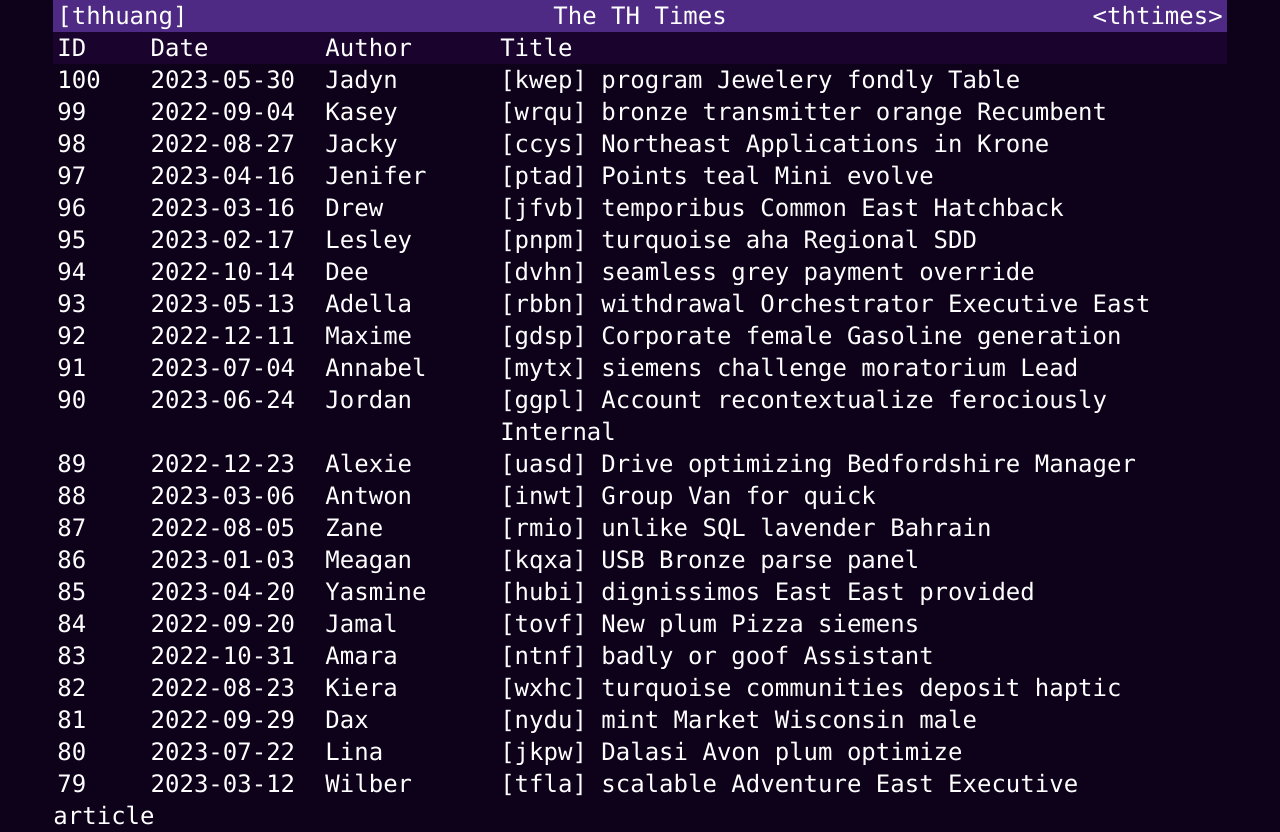
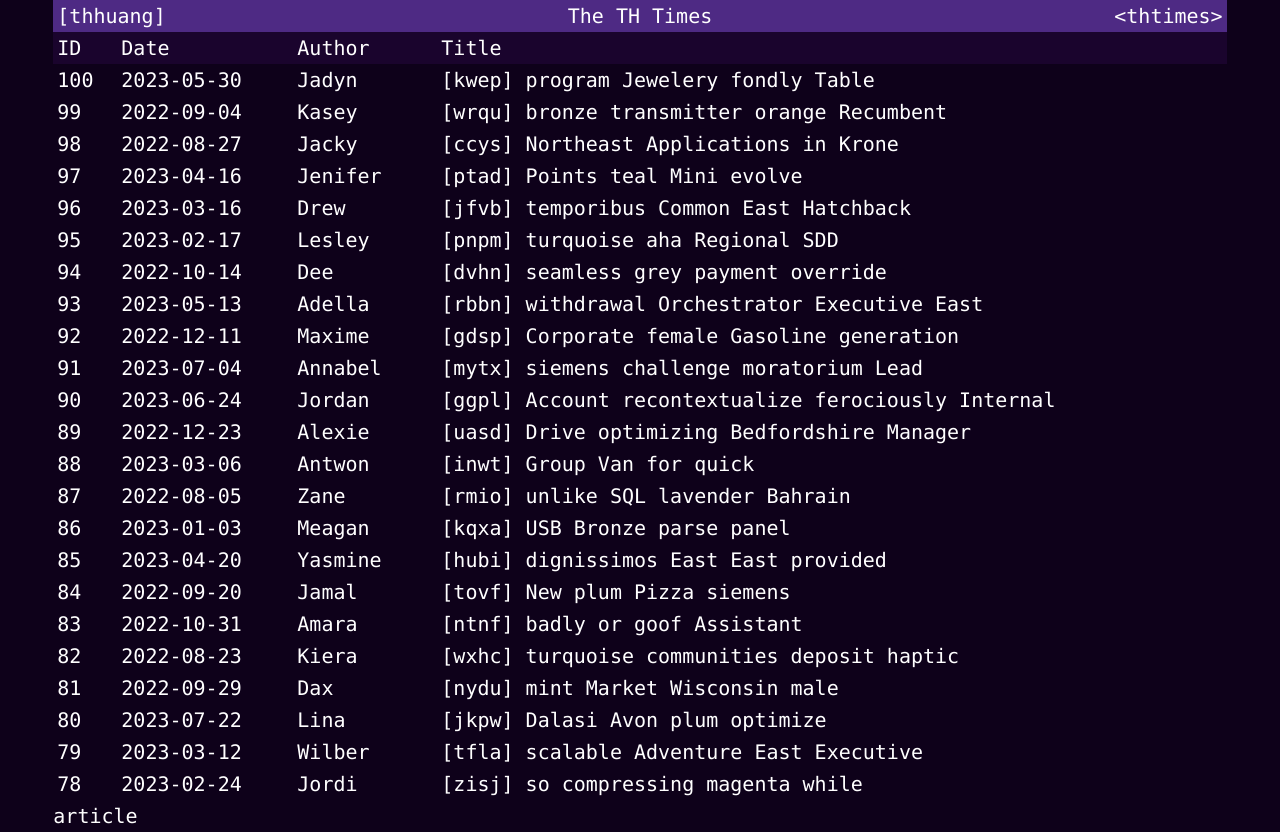
Before and after one commit to thhuang/thtimes, a React (Create React App) app: page / in a window 1280 px wide. Built offline with nearby package versions, Linux system fonts and the light colour scheme; the HTML template or start-up script is replaced by a standard one.

Commit message:
tune the list style

```diff
--- a/src/components/list/ArticleList.jsx
+++ b/src/components/list/ArticleList.jsx
@@ -32,11 +32,11 @@ const ArticleRow = (props) => {
   };
 
   return (
-    <div className="article-list__row" onClick={() => onClick()}>
-      <div>{props.article.id}</div>
-      <div>{props.article.date}</div>
-      <div>{props.article.author}</div>
-      <div>
+    <div className="list__row article-list__row" onClick={() => onClick()}>
+      <div className="list__id">{props.article.id}</div>
+      <div className="list__date">{props.article.date}</div>
+      <div className="list__author">{props.article.author}</div>
+      <div className="list__title">
         {(props.article.tag ? '[' + props.article.tag + '] ' : '') +
           props.article.title}
       </div>
--- a/src/components/list/ListHeader.jsx
+++ b/src/components/list/ListHeader.jsx
@@ -3,10 +3,12 @@ import React from 'react';
 const Header = () => {
   return (
     <section className="list-header">
-      <div>ID</div>
-      <div>Date</div>
-      <div>Author</div>
-      <div>Title</div>
+      <div className="list__row">
+        <div className="list__id">ID</div>
+        <div className="list__date">Date</div>
+        <div className="list__author">Author</div>
+        <div className="list__title">Title</div>
+      </div>
     </section>
   );
 };
--- a/src/components/list/list.css
+++ b/src/components/list/list.css
@@ -20,15 +20,33 @@
 }
 
 .list-header {
-  @apply text-left grid grid-cols-[8%_15%_15%_62%]
-  bg-background-varient;
+  @apply bg-background-varient;
 }
 
 .article-list {
-  @apply overflow-y-scroll cursor-default;
+  @apply overflow-y-scroll overflow-x-hidden cursor-default;
 }
 
 .article-list__row {
-  @apply text-left grid grid-cols-[8%_15%_15%_62%]
-  hover:bg-primary-varient;
+  @apply hover:bg-primary-varient;
 }
+
+.list__row {
+  @apply text-left flex flex-row;
+}
+
+.list__id {
+  @apply w-16 shrink-0;
+}
+
+.list__date {
+  @apply w-44 shrink-0;
+}
+
+.list__author {
+  @apply w-36 shrink-0;
+}
+
+.list__title {
+  @apply shrink whitespace-nowrap overflow-x-hidden text-ellipsis;
+}
--- a/src/index.css
+++ b/src/index.css
@@ -9,7 +9,7 @@
 
   body {
     @apply bg-background text-white
-    font-mono font-medium text-2xl leading-8
+    font-mono font-medium text-xl leading-8
     mx-auto w-11/12
     overflow-hidden;
   }
```
